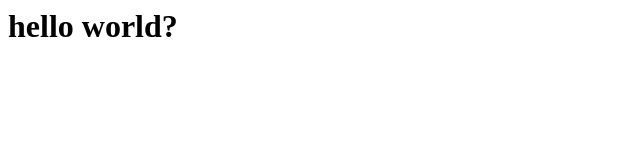
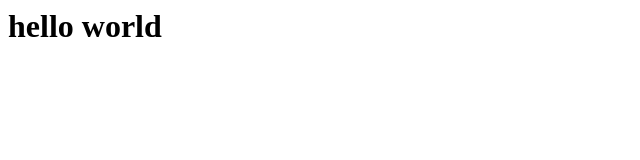
Before and after one commit to instacode-AU/js-dev-env, a website: page src/index.html in a window 1280 px wide. Shown: the full height of the page, 0-640 px from the left. Drawn offline with Linux system fonts and the light colour scheme.

Commit message:
updated index.html

```diff
--- a/src/index.html
+++ b/src/index.html
@@ -1 +1 @@
-<h1> hello world?</h1>
+<h1> hello world</h1>
```
